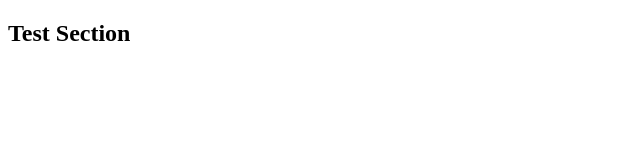
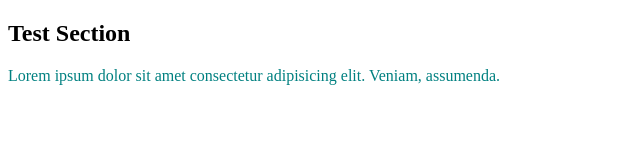
Before and after one commit to yarishred/adso-tarde, a plain HTML site: page index.html in a window 1280 px wide. Shown: the whole page, without its empty margins (0-640 px from the left). Drawn offline with Linux system fonts and the light colour scheme.

Commit message:
Applying color font to p tag

```diff
--- a/index.html
+++ b/index.html
@@ -4,10 +4,12 @@
     <meta charset="UTF-8">
     <meta name="viewport" content="width=device-width, initial-scale=1.0">
     <title>Document</title>
+    <link rel="stylesheet" href="style.css">
 </head>
 <body>
     <section>
         <h1>Test Section</h1>
+        <p>Lorem ipsum dolor sit amet consectetur adipisicing elit. Veniam, assumenda.</p>
     </section>
 </body>
 </html>
--- /dev/null
+++ b/style.css
@@ -0,0 +1,4 @@
+
+p{
+    color: teal
+}
```
